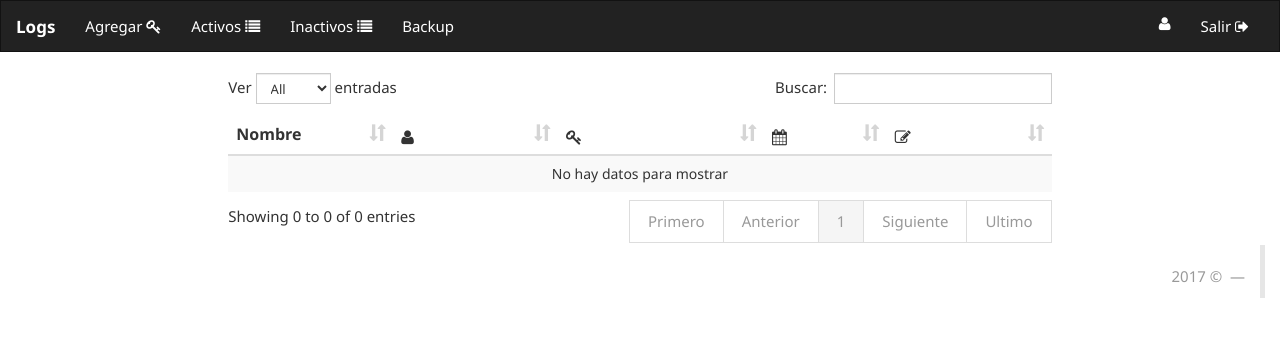
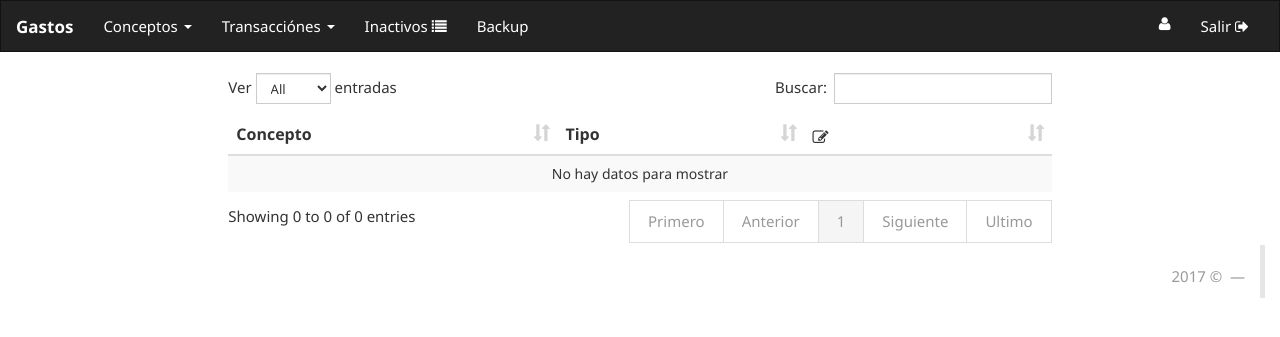
Before and after one commit to mhotavo/gastos, a CodeIgniter app: the page made by application/views/conceptos/index.php in a window 1280 px wide. Shown: the top 337 px of the page. Run offline with CodeIgniter, Linux system fonts and the light colour scheme; data that the repository does not hold is empty.

Commit message:
Conceptos

```diff
--- a/application/models/Concepto.php
+++ b/application/models/Concepto.php
@@ -3,21 +3,11 @@
 class Concepto extends CI_Model
 {
 
-	public $ID;
-	public $EMAIL;
-	public $CLAVE;
-	public $NOMBRE;
-	public $FAIL;
-	public $IP;
-	public $FECHA;
-	public $HORA;
-	public $GENERO;
-	public $FECHA_NAC;
-	public $CIUDAD;
-	public $VALORACION;
-	public $NUM_CEL;
+	public $ID_CONCEPTO;
+	public $CONCEPTO;
+	public $TIPO;
 
-	public function get_log($id='')
+	public function ver($id='')
 	{
 		$this->ID=$id;
 		$this->db->where('ID', $this->ID);
@@ -25,34 +15,20 @@ class Concepto extends CI_Model
 		return $query->result();
 	}
 
-	public function get_ok()
+	public function index()
 	{
-		#SET GLOBAL sql_mode=(SELECT REPLACE(@@sql_mode,'ONLY_FULL_GROUP_BY',''));
-		$query = $this->db->query('SELECT * FROM logs WHERE FAIL!="1" OR FAIL IS NULL GROUP BY  CLAVE ORDER BY FECHA DESC, HORA DESC ');
+		$query = $this->db->get('conceptos');
 		return $query->result();
 	}
 
-	public function get_fail()
-	{
-		$query = $this->db->query('SELECT * FROM logs WHERE FAIL=1 GROUP BY  CLAVE ORDER BY FECHA DESC, HORA DESC ');
-		return $query->result();
-	}
+
 
 	public function add($log=null)
 	{
 		if ($log!=null) {
-			$this->EMAIL      = $log['EMAIL'];
-			$this->CLAVE      = $log['CLAVE'];
-			$this->NOMBRE     = $log['NOMBRE'];
-			$this->IP         = $log['IP'];
-			$this->FECHA      = $log['FECHA'];
-			$this->HORA       = $log['HORA'];
-			$this->GENERO     = $log['GENERO'];
-			$this->FECHA_NAC  = $log['FECHA_NAC'];
-			$this->CIUDAD     = $log['CIUDAD'];
-			$this->VALORACION = $log['VALORACION'];
-			$this->NUM_CEL    = $log['NUM_CEL'];
-			$this->db->insert('logs', $this);
+			$this->CONCEPTO      = $log['NOMBRE'];
+			$this->TIPO      = $log['TIPO'];
+			$this->db->insert('conceptos', $this);
 		}
 	}
 
@@ -62,30 +38,20 @@ class Concepto extends CI_Model
 
 		if ($log!=null) {
 
-			$this->ID         = $log['ID'];
-			$this->EMAIL      = $log['EMAIL'];
-			$this->CLAVE      = $log['CLAVE'];
-			$this->NOMBRE     = $log['NOMBRE'];
-			$this->FAIL       = $log['FAIL'];
-			$this->IP         = $log['IP'];
-			$this->FECHA      = $log['FECHA'];
-			$this->HORA       = $log['HORA'];
-			$this->GENERO     = $log['GENERO'];
-			$this->FECHA_NAC  = $log['FECHA_NAC'];
-			$this->CIUDAD     = $log['CIUDAD'];
-			$this->VALORACION = $log['VALORACION'];
-			$this->NUM_CEL    = $log['NUM_CEL'];
-			$this->db->where('ID', $this->ID);
-			$this->db->update('logs', $this);
+			$this->ID_CONCEPTO = $log['ID_CONCEPTO'];
+			$this->CONCEPTO    = $log['NOMBRE'];
+			$this->TIPO        = $log['TIPO'];
+			$this->db->where('ID_CONCEPTO', $this->ID_CONCEPTO);
+			$this->db->update('conceptos', $this);
 		}
 	}
 
 	public function delete($id='')
 	{
 		if ($id!='') {
-			$this->ID = $id;
-			$this->db->where('ID', $this->ID);
-			$this->db->delete('logs');
+			$this->ID_CONCEPTO = $id;
+			$this->db->where('ID_CONCEPTO', $this->ID_CONCEPTO);
+			$this->db->delete('conceptos');
 		}
 	}
 
--- a/application/views/conceptos/agregar.php
+++ b/application/views/conceptos/agregar.php
@@ -7,7 +7,7 @@
     <div class="">
       <div class="col-md-2"></div>
       <div class="col-md-8">
-        <?=  form_open_multipart('logs/agregar/', 'class="form-horizontal"');  ?>
+        <?=  form_open_multipart('conceptos/agregar/', 'class="form-horizontal"');  ?>
         <fieldset>
           <div class="form-group">
             <label for="" class="col-md-3 control-label">Nombre</label>
--- a/application/views/conceptos/index.php
+++ b/application/views/conceptos/index.php
@@ -13,27 +13,31 @@
         <table class="table table-striped table-hover dataTable" id="">
           <thead>
             <tr>
-              <th width="20%" class="hidden-xs">Nombre</th>
-              <th width="20%"><i class="fa fa-user" aria-hidden="true"></i></th>
-              <th width="25%"><i class="fa fa-key" aria-hidden="true"></i></th>
-              <th width="15%" class="hidden-xs"><i class="fa fa-calendar" aria-hidden="true"></i></th>
-              <th width="20%" class="hidden-xs"><i class="fa fa-pencil-square-o" aria-hidden="true"></i></th>
+              <th width="40%">Concepto</th>
+              <th width="30%">Tipo</i></th>
+              <th width="30%" class="hidden-xs"><i class="fa fa-pencil-square-o" aria-hidden="true"></i></th>
             </tr>
           </thead>
           <tbody style="font-size: 14px">
 
             <?php
-            foreach ($logs as $key => $row)
+            foreach ($conceptos as $key => $row)
             {
+              switch ($row->TIPO) {
+                case 'G':
+                $row->TIPO='GASTO <i class="fa fa-money" aria-hidden="true"></i>';
+                break;
+                case 'I':
+                $row->TIPO='INGRESO <i class="fa fa-money" aria-hidden="true"></i>';
+                break;
+              }
               echo '<tr>';
-              echo '<td class="text-default hidden-xs"><b>'. ucwords(mb_strtolower($row->NOMBRE)).'</b></td>';
-              echo '<td>'. strtolower($row->EMAIL).'</td>';
-              echo '<td>'. $row->CLAVE.'</td>';
-              echo '<td class="hidden-xs">'. $row->FECHA.'</td>';
+              echo '<td class="text-default hidden-xs"><b>'. (mb_strtoupper($row->CONCEPTO)).'</b></td>';
+              echo '<td>'. mb_strtoupper($row->TIPO).'</td>';
               ?>
               <td class="hidden-xs">
-                <a  class="btn btn-warning" href="<?php echo base_url(); ?>logs/editar/<?php echo $row->ID; ?>"><i class="fa fa-cog" aria-hidden="true"></i></a>
-                <a  class="btn btn-danger" onclick="DeleteItem('¿Está seguro de eliminar este log?', '<?php echo base_url(); ?>logs/eliminar/<?php echo $row->ID ?>')" >
+                <a  class="btn btn-warning" href="<?php echo base_url(); ?>conceptos/editar/<?php echo $row->ID_CONCEPTO; ?>"><i class="fa fa-cog" aria-hidden="true"></i></a>
+                <a  class="btn btn-danger" onclick="DeleteItem('¿Está seguro de eliminar este concepto?', '<?php echo base_url(); ?>conceptos/eliminar/<?php echo $row->ID_CONCEPTO ?>')" >
                   <i class="fa fa-trash" aria-hidden="true"></i>
                 </a>
               </td>
--- a/application/views/overall/nav.php
+++ b/application/views/overall/nav.php
@@ -7,20 +7,34 @@
         <span class="icon-bar"></span>
         <span class="icon-bar"></span>
       </button>
-      <a class="navbar-brand" style="font-size: 17px" href="<?= base_url(); ?>"><b>Logs</b>  <b></b></a>
+      <a class="navbar-brand" style="font-size: 17px" href="<?= base_url(); ?>"><b>Gastos</b>  <b></b></a>
     </div>
     <div class="collapse navbar-collapse" id="bs-example-navbar-collapse-2">
      <ul class="nav navbar-nav">
-       <li><a href="<?= base_url(); ?>logs/agregar"> Agregar  <i class="fa fa-key" aria-hidden="true"></i></a></li>
+      <li class="dropdown ">
+        <a href="#" class="dropdown-toggle" data-toggle="dropdown" role="button" aria-expanded="true"> Conceptos <span class="caret"></span></a>
+        <ul class="dropdown-menu" role="menu">
+          <li><a href="<?= base_url(); ?>conceptos">Listar</a></li>
+          <li class="divider"></li>
+          <li><a href="<?= base_url(); ?>conceptos/agregar">Agregar</a></li>
+        </ul>
+      </li>
     </ul>
     <ul class="nav navbar-nav">
-       <li><a href="<?= base_url(); ?>"> Activos <i class="fa fa-list" aria-hidden="true"></i></i></a></li>
+      <li class="dropdown ">
+        <a href="#" class="dropdown-toggle" data-toggle="dropdown" role="button" aria-expanded="true"> Transacciónes <span class="caret"></span></a>
+        <ul class="dropdown-menu" role="menu">
+          <li><a href="<?= base_url(); ?>conceptos">Listar</a></li>
+          <li class="divider"></li>
+          <li><a href="<?= base_url(); ?>conceptos/agregar">Agregar</a></li>
+        </ul>
+      </li>
     </ul>
    <ul class="nav navbar-nav">
-       <li><a href="<?= base_url(); ?>logs/inactivos"> Inactivos <i class="fa fa-list" aria-hidden="true"></i></i></a></li>
+     <li><a href="<?= base_url(); ?>conceptos/inactivos"> Inactivos <i class="fa fa-list" aria-hidden="true"></i></i></a></li>
    </ul>
    <ul class="nav navbar-nav">
-     <li><a href="<?= base_url(); ?>logs/backup"> Backup <i class="fa fa-pc" aria-hidden="true"></i></i></a></li>
+     <li><a href="<?= base_url(); ?>conceptos/backup"> Backup <i class="fa fa-pc" aria-hidden="true"></i></i></a></li>
    </ul>
    <ul class="nav navbar-nav navbar-right">
      <li>
```
Also changed, not shown: application/controllers/Conceptos.php (+5 -4 lines). Lines whose indentation alone changed are shown as unchanged.
